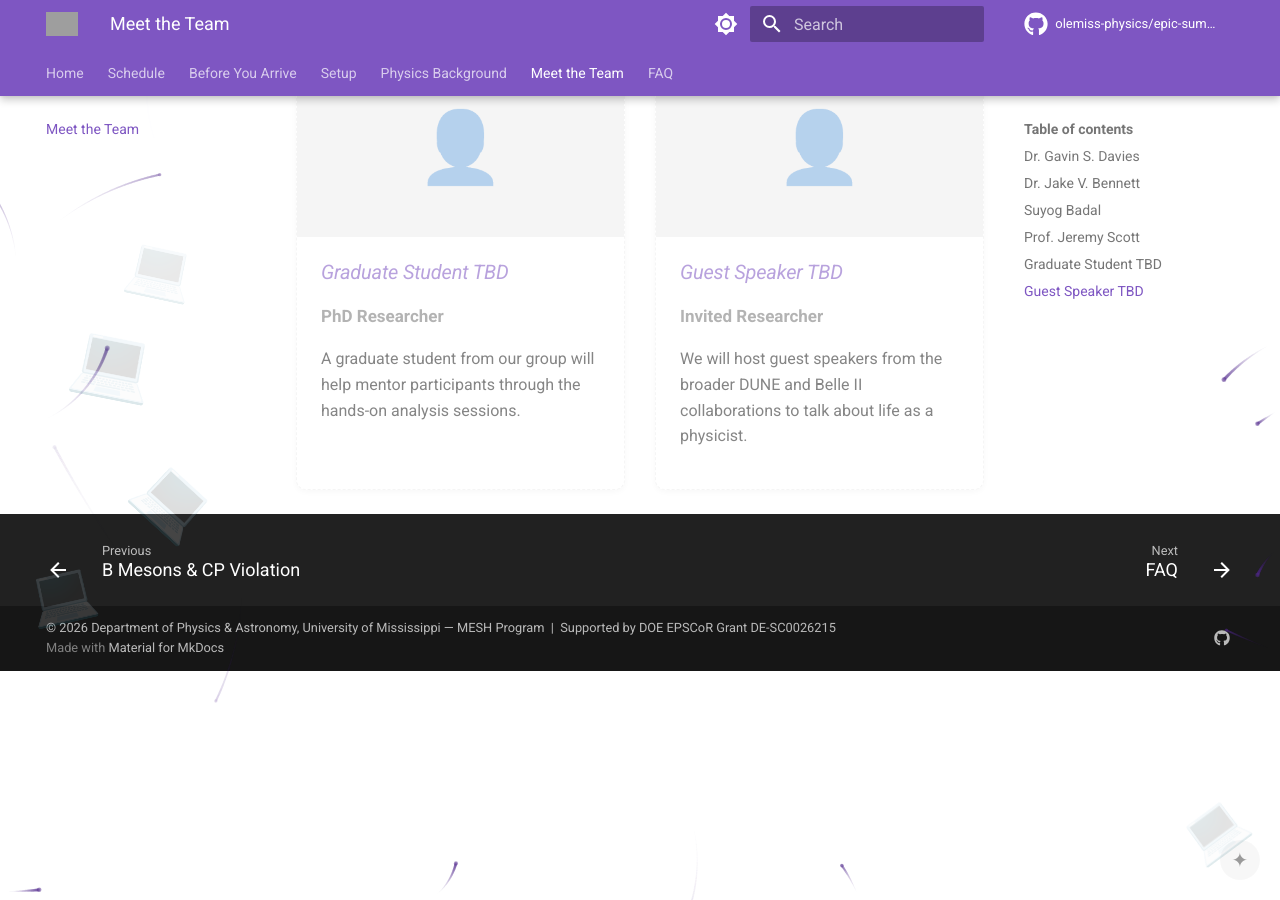
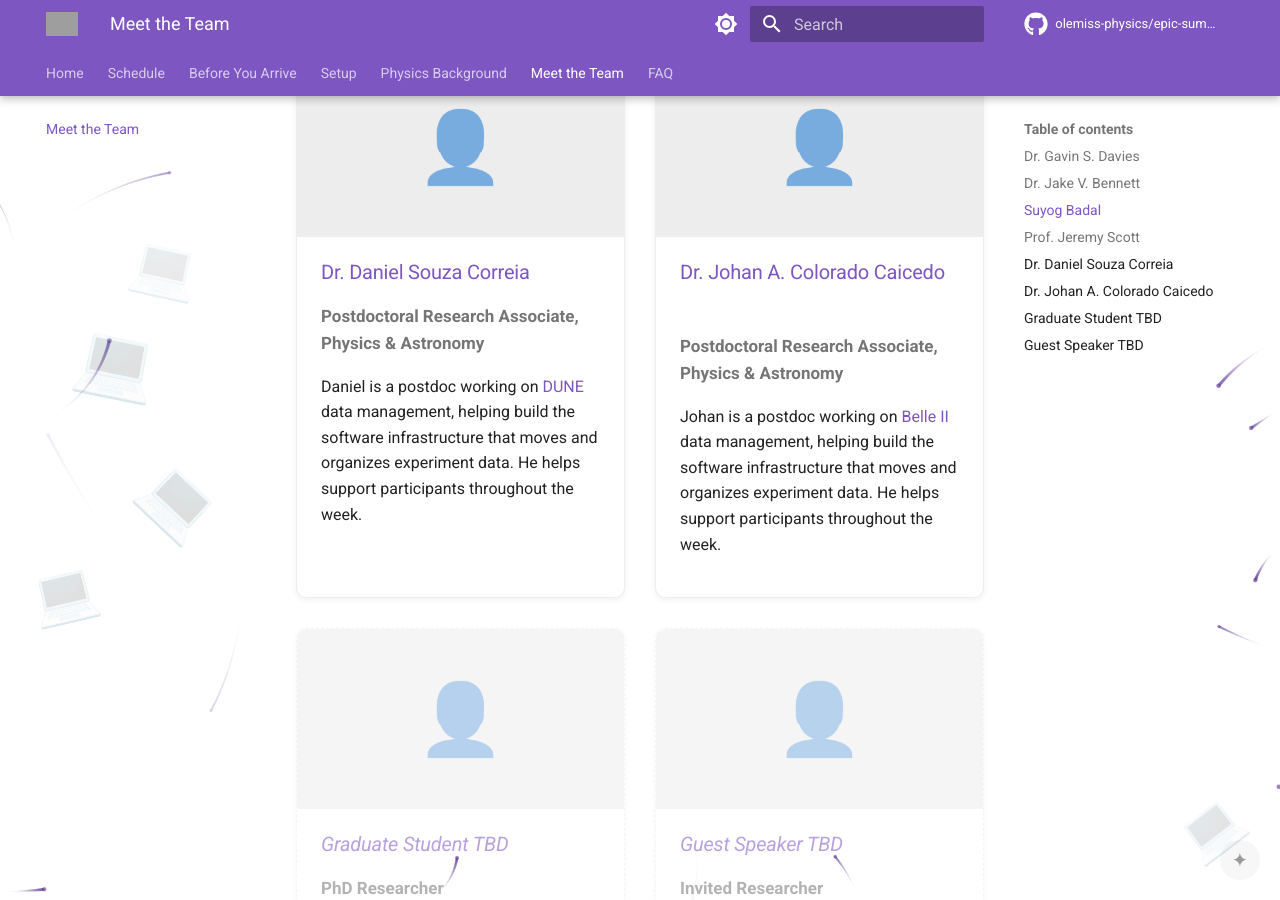
Before and after one commit to olemiss-physics/epic-summer-2026, an MkDocs documentation site: the page built from docs/team.md, in a window 1280 px wide and 900 px high, scrolled down 1494 px. Built offline with MkDocs 1.6.1 and Material for MkDocs 9.7.7, drawn with Linux system fonts in a browser that asks for light colours; comment, search, counter and statistics services are not loaded; grey boxes are pictures that could not be loaded.

Commit message:
Add postdocs Daniel Souza Correia and Johan A. Colorado Caicedo to team page
Both support participants through the week; bios note their respective
DUNE and Belle II data-management work.

```diff
--- a/docs/team.md
+++ b/docs/team.md
@@ -50,6 +50,30 @@
 </div>
 </div>
 
+<div class="team-card" markdown>
+<div class="team-photo placeholder"></div>
+<div class="team-info" markdown>
+
+### Dr. Daniel Souza Correia
+**Postdoctoral Research Associate, Physics & Astronomy**
+
+Daniel is a postdoc working on [DUNE](https://www.dunescience.org) data management, helping build the software infrastructure that moves and organizes experiment data. He helps support participants throughout the week.
+
+</div>
+</div>
+
+<div class="team-card" markdown>
+<div class="team-photo placeholder"></div>
+<div class="team-info" markdown>
+
+### Dr. Johan A. Colorado Caicedo
+**Postdoctoral Research Associate, Physics & Astronomy**
+
+Johan is a postdoc working on [Belle II](https://www.belle2.org) data management, helping build the software infrastructure that moves and organizes experiment data. He helps support participants throughout the week.
+
+</div>
+</div>
+
 <div class="team-card placeholder-card" markdown>
 <div class="team-photo placeholder"></div>
 <div class="team-info" markdown>
```
